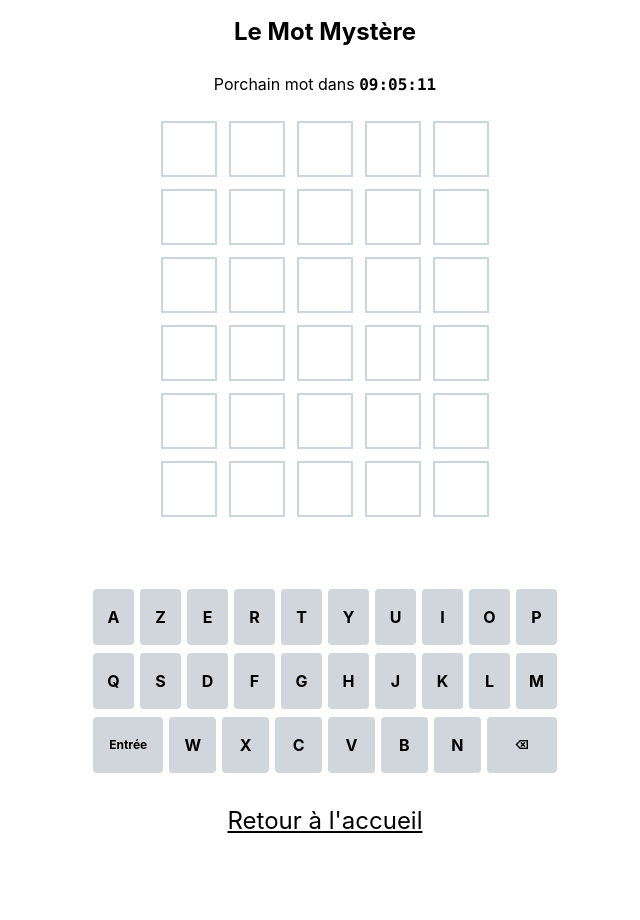
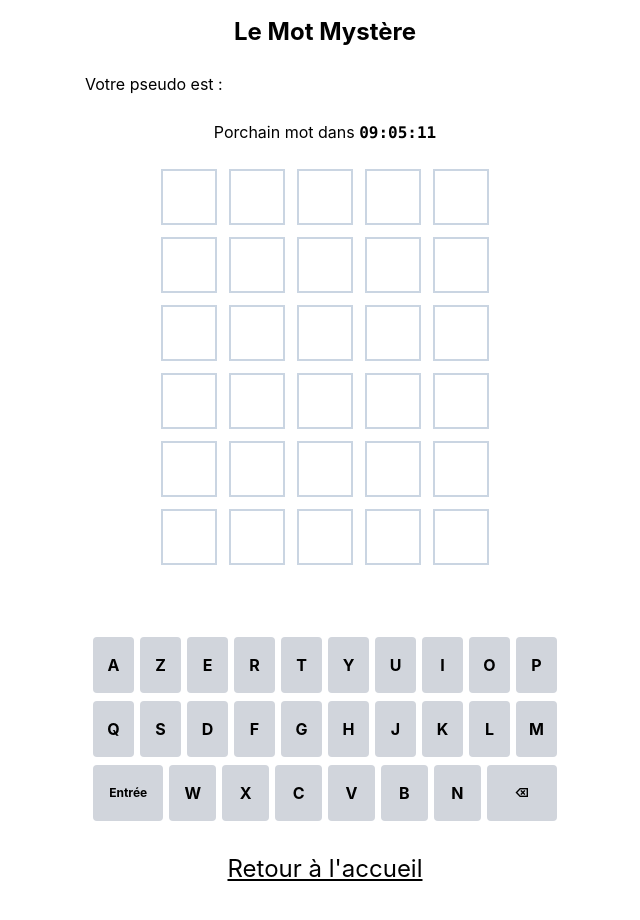
Before and after one commit to t3mq/projet-frontend, a React (Vite) app: page /partie in a window 1280 px wide. Shown: the top 920 px of the page, without its empty margins (315-955 px from the left). Built offline with nearby package versions, Linux system fonts and the light colour scheme.

Commit message:
Pseudo charger du storage du navigateur

```diff
--- a/src/pages/Game.jsx
+++ b/src/pages/Game.jsx
@@ -74,6 +74,23 @@ export default function Game() {
     setRejectCount(0);
   }
 
+  // ! Partie pseudo
+  const [pseudo, setPseudo] = useState(""); // pour stocker le pseudo qui provient du local storage
+
+  useEffect(() => {
+    // ? Lire le texte brut enregistré sous la clé "joueur" dans le local storage
+    const texteSauvegarde = localStorage.getItem("joueur");
+
+    // vérifier qu'il y a bien quelque chose
+    if (texteSauvegarde) {
+      //  Reconvertir le texte JSON en véritable objet JS
+      const donnees = JSON.parse(texteSauvegarde);
+
+      // Mettre à jour le state avec le nom venant du local storage
+      setPseudo(donnees.nom);
+    }
+  }, []);
+
   useKeyboard(handleKey);
   // ! Return
   return (
@@ -82,6 +99,7 @@ export default function Game() {
         <div>
           <main className="mx-auto max-w-lg space-y-6 p-4">
             <h1 className="text-center text-2xl font-bold">Le Mot Mystère</h1>
+            <div>Votre pseudo est : {pseudo}</div>
             {/* // ! countdown avant prochain mot */}
             <Countdown />
 
```
